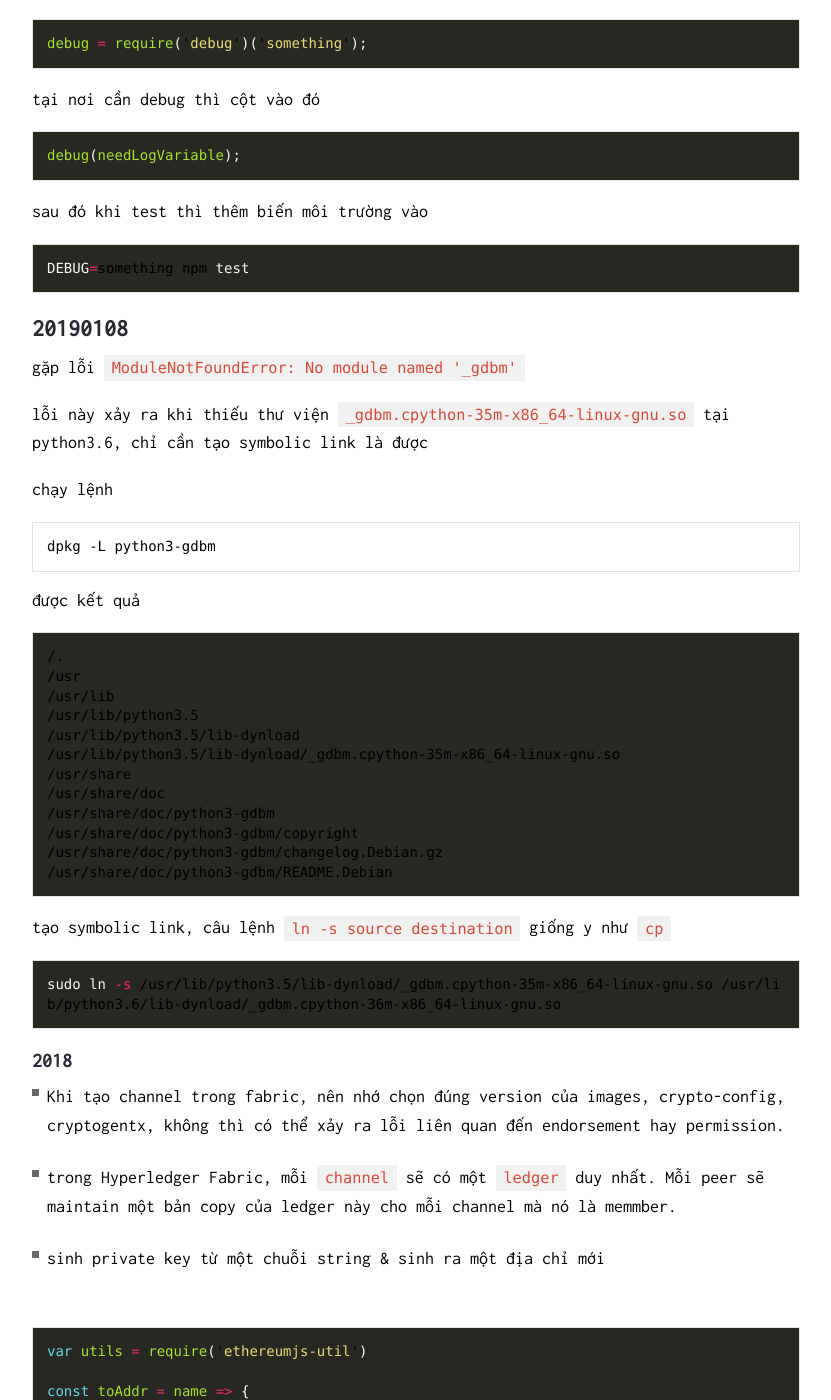
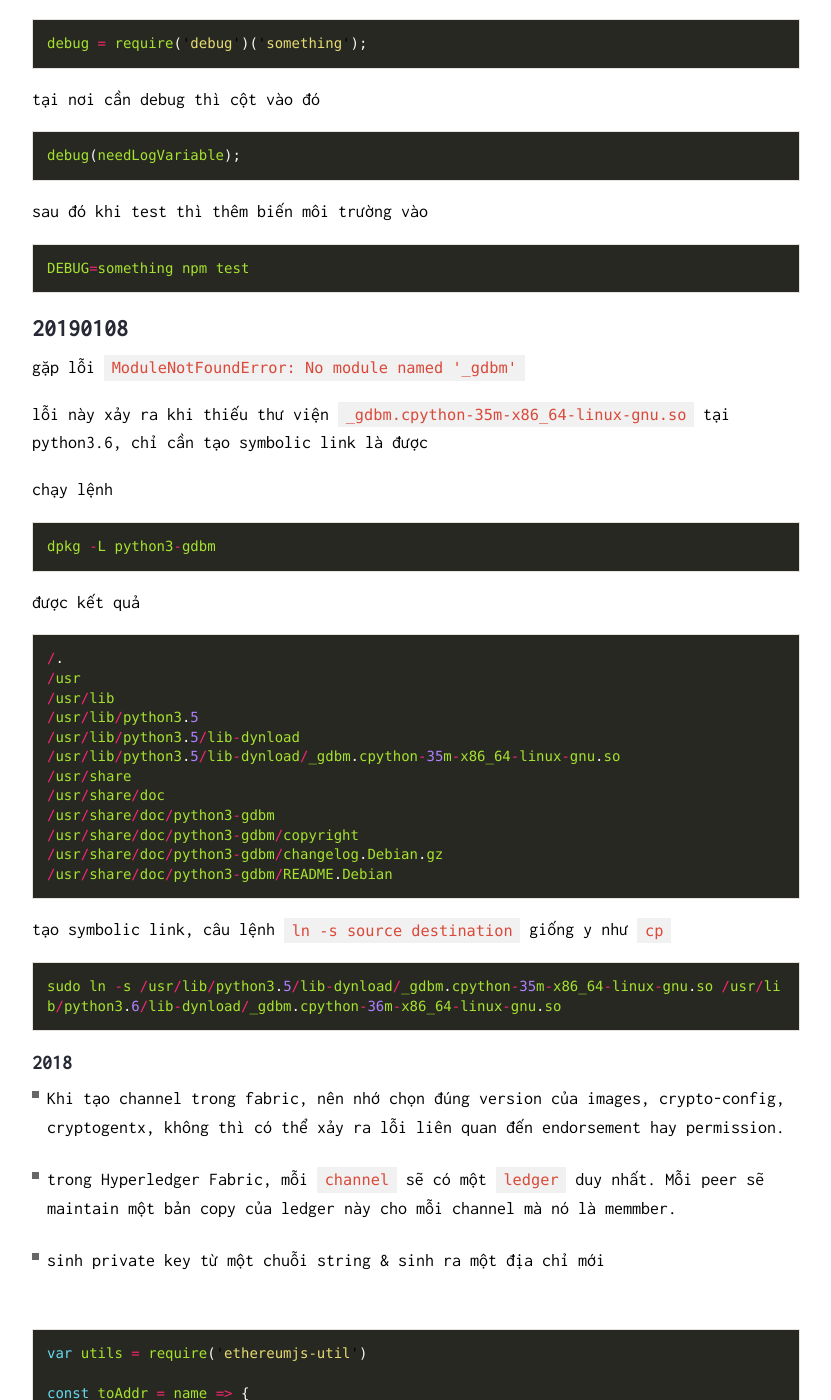
Before and after one commit to bboynam99/dotrungkien.github.io, a Jekyll site: the page built from til.md, in a window 1280 px wide and 1400 px high, scrolled down 461 px. Shown: the whole window, without its empty margins (224-1055 px from the left). Built offline with Jekyll 4.4.1, drawn with Linux system fonts in a browser that asks for light colours; nearby versions of some CDN libraries.

````diff
--- a/_config-dev.yml
+++ /dev/null
@@ -1,5 +0,0 @@
-# Base URL
-baseurl:  # the subpath of your site, e.g. /blog/
-
-# Site live URL
-url: http://localhost:4000 # the base hostname & protocol for your site
--- a/til.md
+++ b/til.md
@@ -21,7 +21,7 @@ debug(needLogVariable);
 
 sau đó khi test thì thêm biến môi trường vào
 
-```bash
+```js
 DEBUG=something npm test
 ```
 
@@ -33,13 +33,13 @@ lỗi này xảy ra khi thiếu thư viện `_gdbm.cpython-35m-x86_64-linux-gnu.
 
 chạy lệnh
 
-```sh
+```js
 dpkg -L python3-gdbm
 ```
 
 được kết quả
 
-```sh
+```js
 /.
 /usr
 /usr/lib
@@ -56,7 +56,7 @@ dpkg -L python3-gdbm
 
 tạo symbolic link, câu lệnh `ln -s source destination` giống y như `cp`
 
-```sh
+```js
 sudo ln -s /usr/lib/python3.5/lib-dynload/_gdbm.cpython-35m-x86_64-linux-gnu.so /usr/lib/python3.6/lib-dynload/_gdbm.cpython-36m-x86_64-linux-gnu.so
 ```
 
````
Also changed, not shown: blog.md (deleted, +0 -19 lines), favicon.ico (added).
